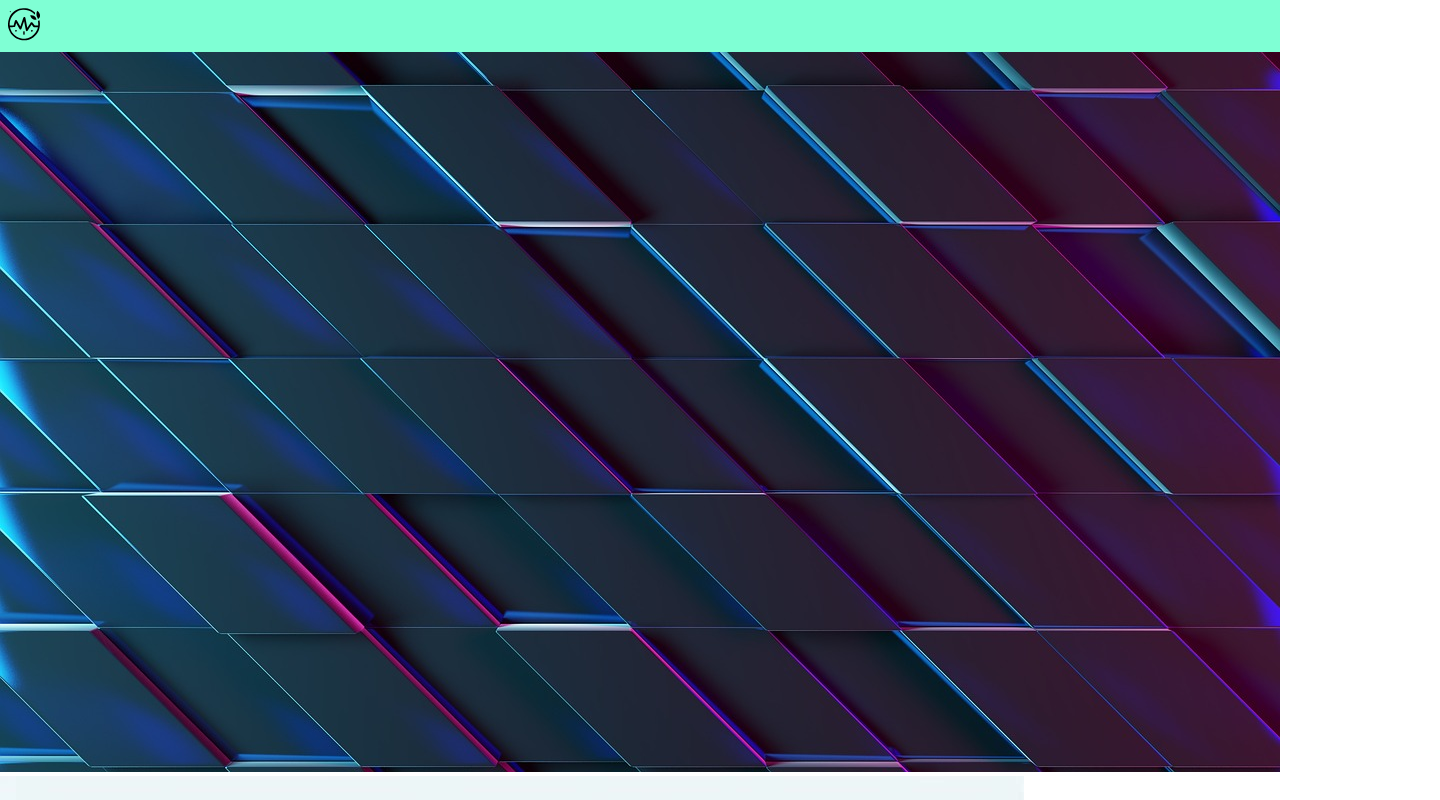
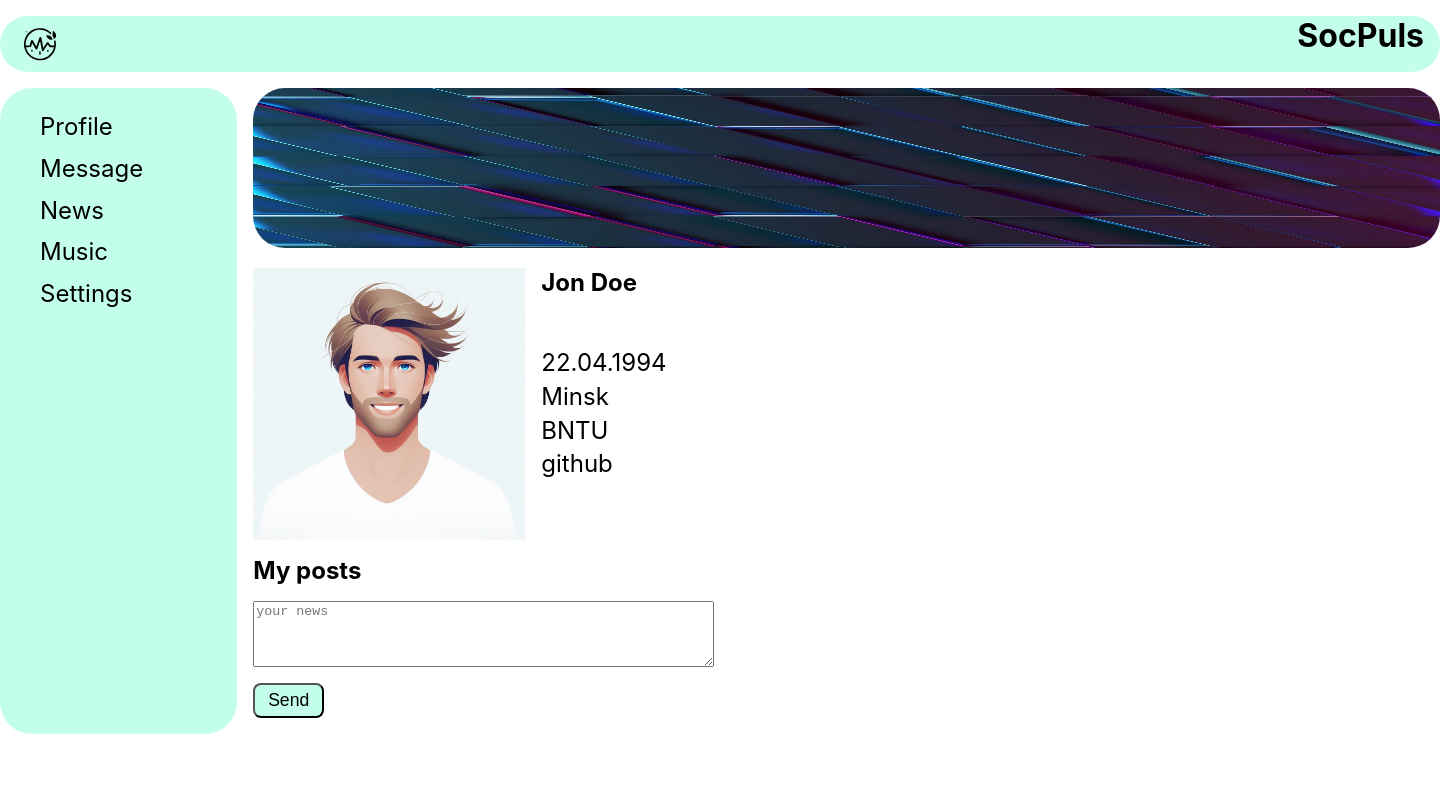
Before and after one commit to Rikki007/social-network, a React (Create React App) app in the folder my-app/: page / in a window 1280 px wide. Shown: the top 800 px of the page, 1440 px wide, since content can reach past the window. Built offline with nearby package versions, Linux system fonts and the light colour scheme.

Commit message:
feat: add css for start page

```diff
--- a/my-app/src/App.css
+++ b/my-app/src/App.css
@@ -2,9 +2,20 @@
   box-sizing: border-box;
 }
 
+h1, h2, p {
+  margin: 0;
+}
+
 .App {
-  width: 100%;
-  margin: 0 auto;
+  width: 90rem;
+  margin: 1rem auto;
+  display: grid;
+  grid-template-areas:
+  "header header"
+  "sidebar main";
+  grid-template-rows: 3.5rem 1fr;
+  grid-template-columns: 2fr 10fr;
+  grid-gap: 1rem;
 }
 
 .App-logo {
@@ -13,6 +24,90 @@
 }
 
 .header {
-  margin: 0 auto;
-  background-color: aquamarine;
+  padding: 0 1rem;
+  width: 100%;
+  display: flex;
+  justify-content: space-between;
+  background-color: rgba(155, 253, 221, 0.596);
+  grid-area: header;
+  border-radius: 2rem;
 }
+
+.sidebar {
+  grid-area: sidebar;
+  background-color: rgba(155, 253, 221, 0.596);
+  border-radius: 2rem;
+}
+
+.sidebar-list {
+  display: flex;
+  flex-direction: column;
+  font-size: 1.5rem;
+  gap: 0.8rem;
+}
+
+.sidebar-list__item {
+  list-style-type: none;
+}
+
+.main {
+  width: 100%;
+  grid-area: main;
+  display: flex;
+  flex-direction: column;
+  gap: 1rem;
+}
+
+.back__pic {
+  width: 100%;
+  height: 10rem;
+  border-radius: 2rem;
+}
+
+.user-info {
+  display: grid;
+  grid-template-areas:
+  "avatar name"
+  "avatar list";
+  grid-template-rows: 1fr 3fr;
+  grid-template-columns: 2fr 7fr;
+  grid-gap: 1rem;
+}
+
+.user-info__avatar {
+  max-width: 17rem;
+  grid-area: avatar;
+}
+
+.user-info__name {
+ grid-area: name;
+}
+
+.user-infolist {
+  display: flex;
+  flex-direction: column;
+  gap: 0.3rem;
+  grid-area: list;
+  font-size: 1.5rem;
+  text-decoration: none;
+  color: black;
+}
+
+.link {
+  text-decoration: none;
+  color: black;
+}
+
+.post-interface {
+  display: flex;
+  flex-direction: column;
+  gap: 1rem;
+  align-items: flex-start;
+}
+
+.post-interface__share {
+  padding: 0.3rem 0.8rem;
+  font-size: 1.1rem;
+  border-radius: 0.5rem;
+  background-color: rgba(155, 253, 221, 0.596);
+}
--- a/my-app/src/header.js
+++ b/my-app/src/header.js
@@ -4,6 +4,7 @@ const Header = () => {
   return (
     <header className='header'>
       <img src={logo} className="App-logo" alt="logo" />
+      <h1>SocPuls</h1>
     </header>
   );
 }
--- a/my-app/src/main.js
+++ b/my-app/src/main.js
@@ -3,7 +3,7 @@ import ava from './avatar.png';
 
 const Main = () => {
   return (
-    <main>
+    <main className="main">
       <div className="back">
         <img className="back__pic" src={back} alt="back-picture"/>
       </div>
@@ -15,13 +15,14 @@ const Main = () => {
           <p className="user-infolist__city">Minsk</p>
           <p className="user-infolist__education">BNTU</p>
           <p className="user-infolist__more">
-            <a href="https://github.com/">github</a>
+            <a className="link" href="https://github.com/">github</a>
           </p>
         </div>
       </div>
       <div className="post-interface">
         <h2 className="post-interface__Title">My posts</h2>
-        <textarea className="post-interface__text" placeholder="your news" rows="3" cols="55"></textarea>
+        <textarea className="post-interface__text" placeholder="your news" rows="4" cols="55"></textarea>
+        <button className="post-interface__share" type="button">Send</button>
       </div>
       <div></div>
     </main>
--- a/my-app/src/sidebar.js
+++ b/my-app/src/sidebar.js
@@ -1,14 +1,12 @@
-
-
 const Sidebar = () => {
   return (
     <aside className="sidebar">
       <ul className="sidebar-list">
-        <li className="sidebar-list__item">Profile</li>
-        <li className="sidebar-list__item">Message</li>
-        <li className="sidebar-list__item">News</li>
-        <li className="sidebar-list__item">Music</li>
-        <li className="sidebar-list__item">Settings</li>
+        <li className="sidebar-list__item profile">Profile</li>
+        <li className="sidebar-list__item message">Message</li>
+        <li className="sidebar-list__item news">News</li>
+        <li className="sidebar-list__item music">Music</li>
+        <li className="sidebar-list__item settings">Settings</li>
       </ul>
     </aside>
   );
```
